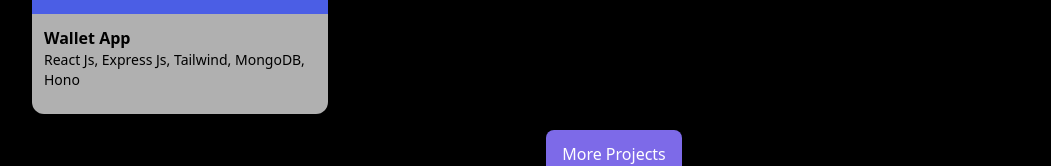
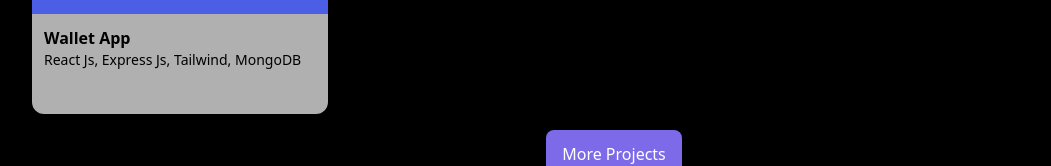
Before and after one commit to Piyush5784/Piyush-portfolio, a React (Vite) app: page / in a window 1280 px wide. Shown: the part 2097-2263 px from the top of the page, without its empty margins (68-1119 px from the left). Built offline with nearby package versions, Linux system fonts and the light colour scheme.

Commit message:
style changes

```diff
--- a/src/components/ProjectsSection.tsx
+++ b/src/components/ProjectsSection.tsx
@@ -5,6 +5,7 @@ import mediumImage from "../assets/Medium.png";
 import E_com from "../assets/E-com.png";
 import walletApp from "../assets/Wallet app.webp";
 import GymImage from "../assets/gym.png";
+import Furniro from "../assets/homepageImg.png";
 const ProjectsSection = () => {
   const { setShowMenu } = useContexts();
   return (
@@ -68,12 +69,27 @@ const ProjectsSection = () => {
                 "React Js, ",
                 "Express Js, ",
                 "Tailwind, ",
-                "MongoDB, ",
-                "Hono ",
+                "MongoDB",
               ]}
               img={walletApp}
             />
           </div>
+          {/* <div>
+            <Card
+              url="https://github.com/Piyush5784/Wallet-app"
+              projectName="Digital Craft "
+              frameworksUsed={["HTML, ", "CSS ", "Bootstrap, "]}
+              img={walletApp}
+            />
+          </div>
+          <div>
+            <Card
+              url="https://github.com/Piyush5784/Wallet-app"
+              projectName="Furniro "
+              frameworksUsed={["HTML, ", "CSS, "]}
+              img={Furniro}
+            />
+          </div> */}
         </div>
         <div className="flex justify-center items-center">
           <a
```
Also changed, not shown: src/assets/homepageImg.png (added).
